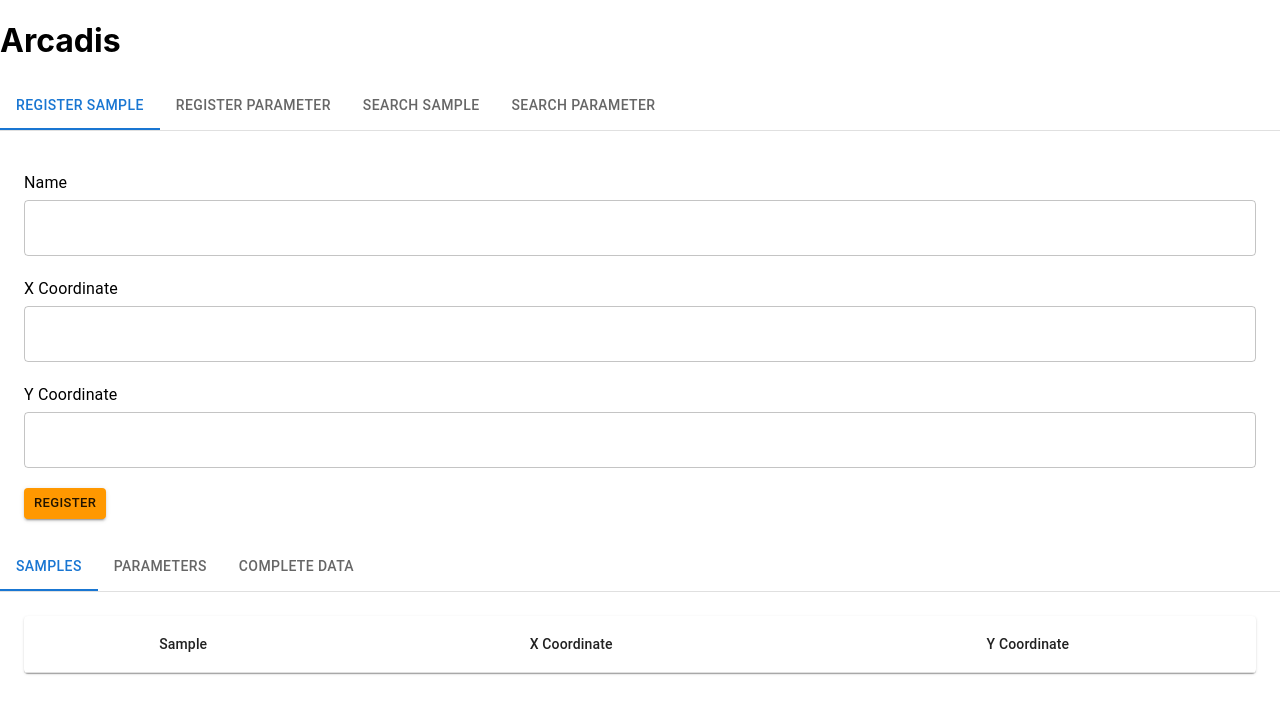
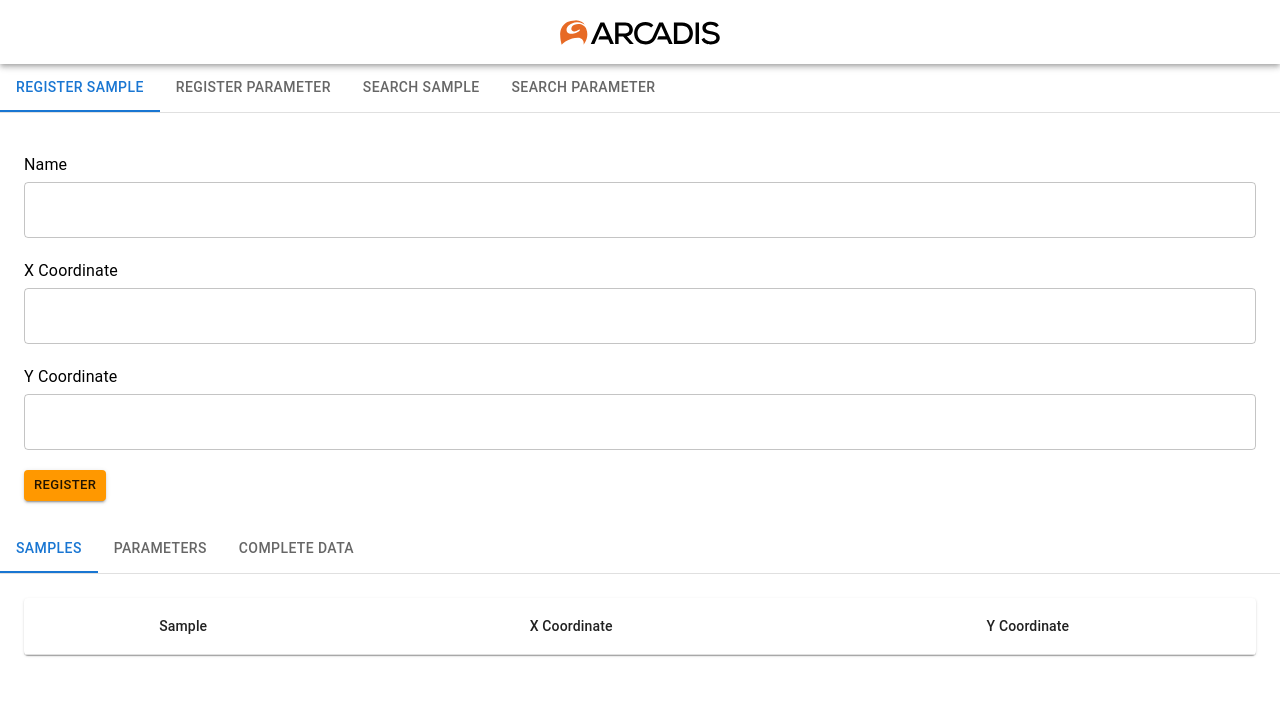
Before and after one commit to guilherme0893/Environmental_analysis_register, a React (Create React App) app in the folder app/frontend/: page / in a window 1280 px wide. Shown: the top 714 px of the page. Built offline with nearby package versions, Linux system fonts and the light colour scheme.

Commit message:
chore: updates header with logo

```diff
--- a/app/frontend/src/components/Header.js
+++ b/app/frontend/src/components/Header.js
@@ -1,13 +1,34 @@
+// function Header() {
+//   return (
+//     <div>
+//       <header data-testid="main-header" style={{ display: 'flex' }}>
+//         <img alt="Arcadis-logo" src={arcadisLogo} style={{ display: 'flex' }}/>
+//         <h1>Sample register </h1>
+//       </header>
+//     </div>
+//   );
+// }
+
+// export default Header;
+
 import React from 'react';
+import AppBar from '@mui/material/AppBar';
+import Box from '@mui/material/Box';
+import Toolbar from '@mui/material/Toolbar';
+import arcadisLogo from '../images/arcadis-logo-black.svg';
 
-function Header() {
+export default function Header() {
   return (
-    <div>
-      <header data-testid="main-header">
-        <h1>Arcadis</h1>
-      </header>
-    </div>
+    <Box>
+      <AppBar position="static" color="transparent">
+        <Toolbar sx={{ display: 'flex', margin: 'auto' }}>
+          <Box
+            component="img"
+            alt="Arcadis-logo"
+            src={arcadisLogo}
+          />
+        </Toolbar>
+      </AppBar>
+    </Box>
   );
 }
-
-export default Header;
```
Also changed, not shown: app/frontend/src/images/arcadis-logo-black.svg (added).
